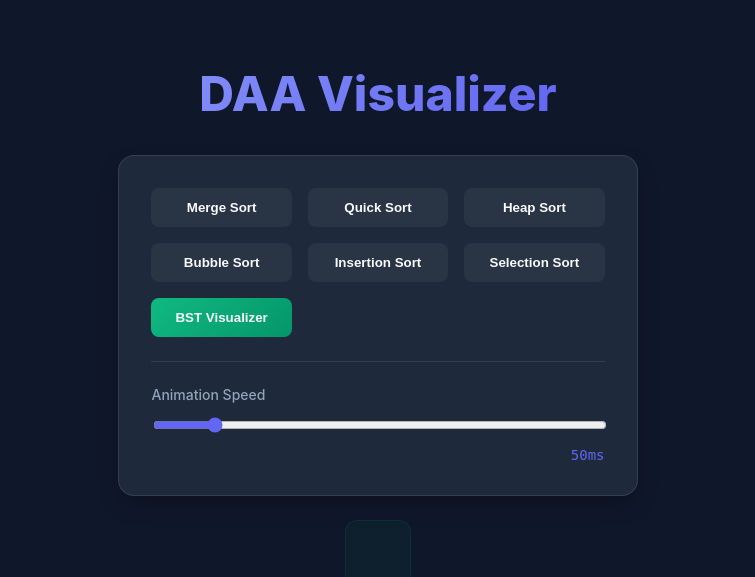
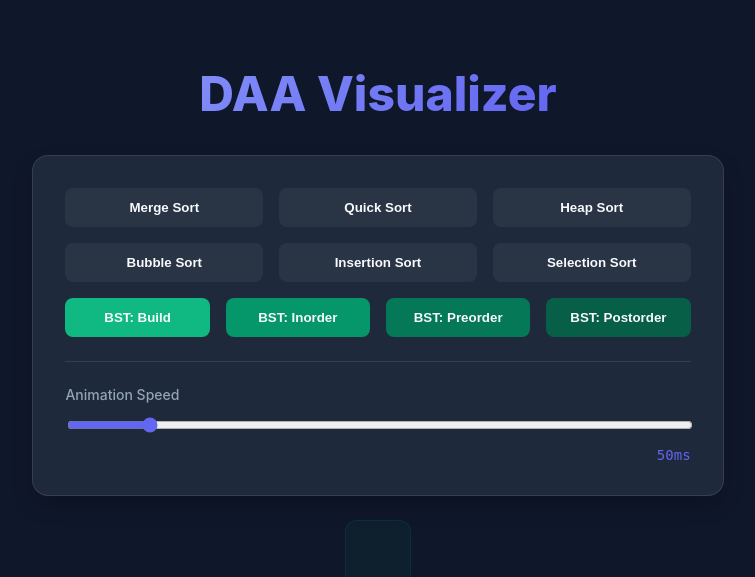
Before and after one commit to RydertHuGlIfE/Design-and-Analysis-for-Algorithm-Visualizer, a Flask app: page / in a window 1280 px wide. Shown: the top 577 px of the page, without its empty margins (262-1017 px from the left). Run offline with Flask 3, Linux system fonts and the light colour scheme.

Commit message:
fixed frontend for tree

```diff
--- a/main.py
+++ b/main.py
@@ -9,13 +9,15 @@
     return render_template('index.html')
 
 
-@app.route('/tree')
-def get_tree_steps():
-    process = subprocess.Popen(['./tree'], stdout=subprocess.PIPE, text=True)
+
+@app.route('/tree/<traversal_type>')
+def get_tree_steps(traversal_type):
+    process = subprocess.Popen(['./tree', traversal_type], stdout=subprocess.PIPE, text=True)
     steps = []
     for line in process.stdout:
         steps.append(line.strip())
     return jsonify({"steps": steps})
+
 
 @app.route('/mergesort')
 def get_merge_steps():
--- a/templates/index.html
+++ b/templates/index.html
@@ -22,7 +22,12 @@
                 <button onclick="startbubbleSort()">Bubble Sort</button>
                 <button onclick="startInsertionSort()">Insertion Sort</button>
                 <button onclick="startSelectionSort()">Selection Sort</button>
-                <button onclick="startTreeVisualizer()" style="background: linear-gradient(135deg, #10b981 0%, #059669 100%);">BST Visualizer</button>
+            </div>
+            <div class="button-group" style="margin-top: 1rem; grid-template-columns: repeat(4, 1fr);">
+                <button onclick="startTreeVisualizer('build')" style="background: #10b981;">BST: Build</button>
+                <button onclick="startTreeVisualizer('inorder')" style="background: #059669;">BST: Inorder</button>
+                <button onclick="startTreeVisualizer('preorder')" style="background: #047857;">BST: Preorder</button>
+                <button onclick="startTreeVisualizer('postorder')" style="background: #065f46;">BST: Postorder</button>
             </div>
             <div class="speed-control">
                 <label for="speed-slider">Animation Speed</label>
@@ -335,12 +340,12 @@
             onSortComplete('Quick Sort');
         }
 
-        async function startTreeVisualizer() {
+        async function startTreeVisualizer(type = 'build') {
             container.style.display = 'none';
             document.getElementById('tree-container').style.display = 'block';
-            statusElement.innerHTML = '<span class="complexity-info">Building BST and Running Traversals...</span>';
+            statusElement.innerHTML = `<span class="complexity-info">Running ${type.toUpperCase()}...</span>`;
 
-            const response = await fetch('/tree');
+            const response = await fetch(`/tree/${type}`);
             const data = await response.json();
             const svg = document.getElementById('tree-svg');
             svg.innerHTML = ''; // Clear previous
@@ -350,9 +355,9 @@
 
             for (const step of data.steps) {
                 const parts = step.split(' ');
-                const type = parts[0];
+                const stepType = parts[0];
 
-                if (type === 'NODE') {
+                if (stepType === 'NODE') {
                     const id = parts[1];
                     const val = parts[2];
                     const pid = parts[3];
@@ -401,7 +406,7 @@
 
                     await sleep(animationSpeed);
 
-                } else if (type === 'CMP') {
+                } else if (stepType === 'CMP') {
                     const id = parts[1];
                     const nodeEl = document.getElementById(`node-${id}`);
                     if (nodeEl) {
@@ -409,22 +414,16 @@
                         await sleep(animationSpeed);
                         nodeEl.classList.remove('comparing');
                     }
-                } else if (type === 'ACT') {
+                } else if (stepType === 'ACT') {
                     const id = parts[1];
                     const nodeEl = document.getElementById(`node-${id}`);
                     if (nodeEl) {
                         nodeEl.classList.add('active');
                         await sleep(animationSpeed);
                     }
-                } else if (type.startsWith('START_')) {
-                    // Clear previous highlights
-                    const allNodes = document.querySelectorAll('.node');
-                    allNodes.forEach(n => n.classList.remove('active'));
-                    statusElement.innerHTML = `<span class="success-text">${type.replace('_', ' ')}</span>`;
-                    await sleep(1000);
                 }
             }
-            statusElement.innerHTML = '<span class="success-text">Tree Operations Complete!</span>';
+            statusElement.innerHTML = `<span class="success-text">${type.toUpperCase()} Operations Complete!</span>`;
         }
 
         createBars();
```
Also changed, not shown: 2 other files.
